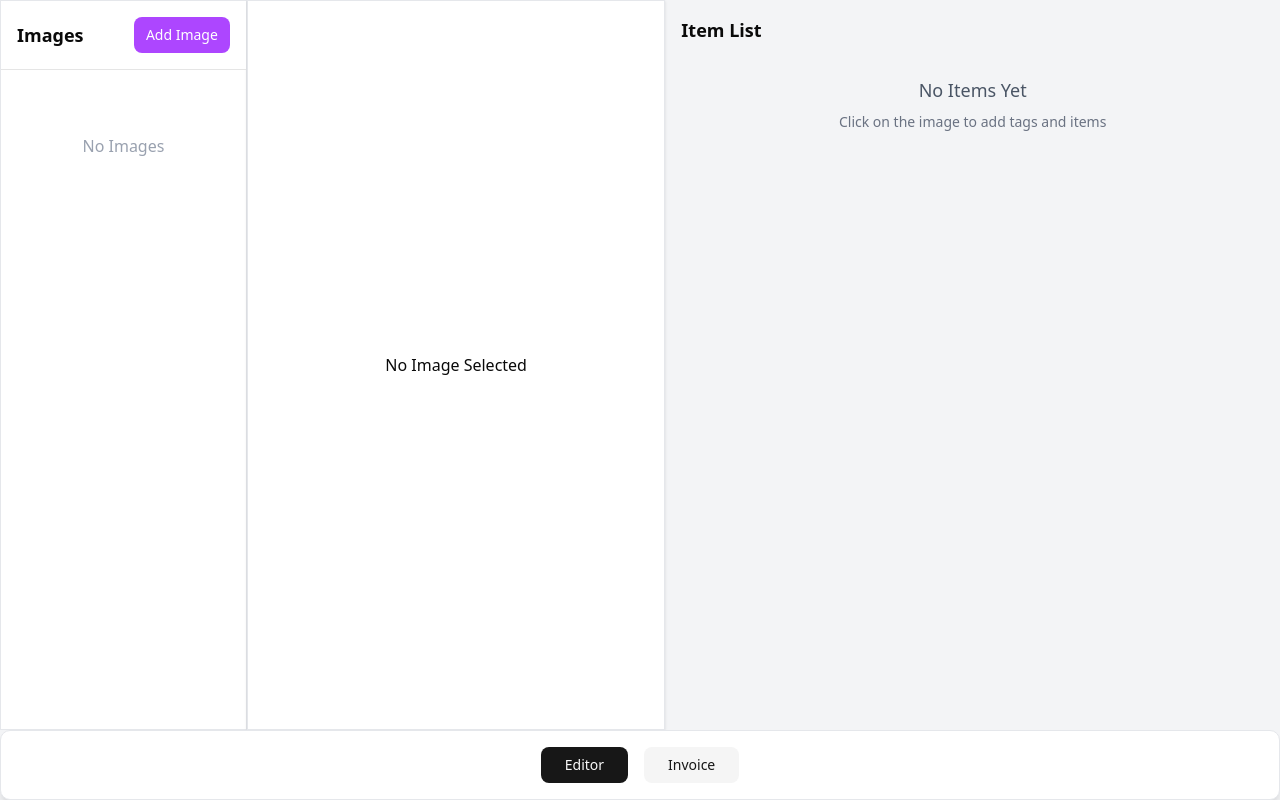
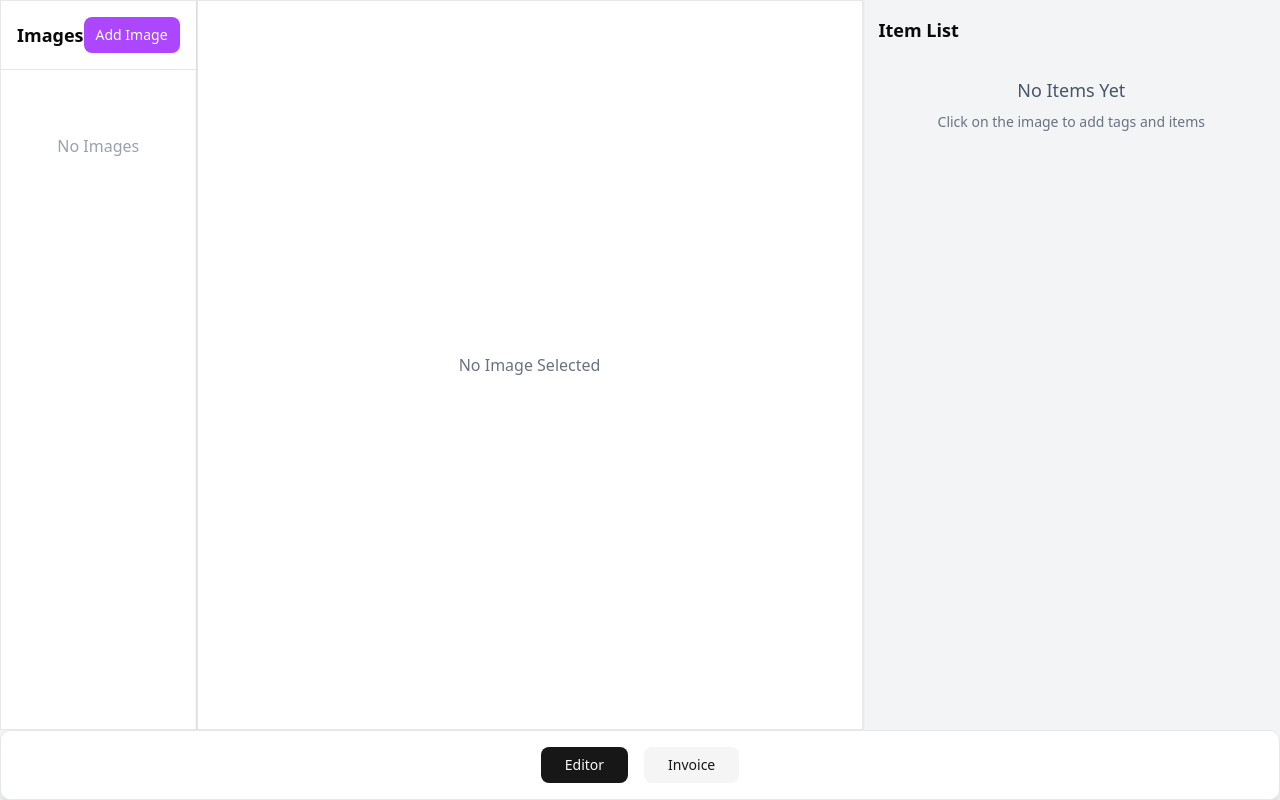
Before and after one commit to Chalvin96/react-playground-invoice-with-tagging, a React (Vite) app in the folder image-tagging/: page / in a window 1280 px wide. Built offline with nearby package versions, Linux system fonts and the light colour scheme.

Commit message:
fix mainimagesection styling

```diff
--- a/image-tagging/src/components/MainImageSection.tsx
+++ b/image-tagging/src/components/MainImageSection.tsx
@@ -20,7 +20,13 @@
   tags: any[];
   dragTag: any;
 }) => {
-  if (!selectedImage) return <div className="w-[800px] h-full flex items-center justify-center bg-white border border-gray-200 shadow p-8">No Image Selected</div>;
+  if (!selectedImage) return (
+    <div className="w-[800px] h-full flex flex-col bg-white border border-gray-200 shadow p-8 gap-2">
+      <div className="flex-1 flex items-center justify-center h-[400px] w-[600px] mx-auto">
+        <div className="text-gray-500">No Image Selected</div>
+      </div>
+    </div>
+  );
 
   const handleImageClick = (x: number, y: number) => {
     onImageClick(selectedImage.id, x, y);
@@ -36,7 +42,7 @@
             type="text"
             value={selectedImage.title}
             onChange={e => updateImageTitle(selectedImage.id, e.target.value)}
-            className="input input-ghost shadow-none md:text-2xl font-semibold bg-white border-none focus:ring-offset-0 focus:border-ring-white focus-visible:ring-0"
+            className="input input-ghost shadow-none md:text-2xl font-semibold bg-white border-none focus:ring-offset-0 focus:border-ring-white focus:visible:ring-0"
 
           />
         </div>
```
